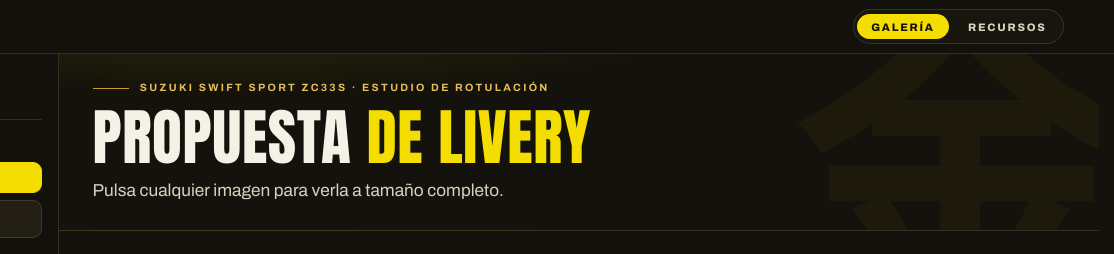
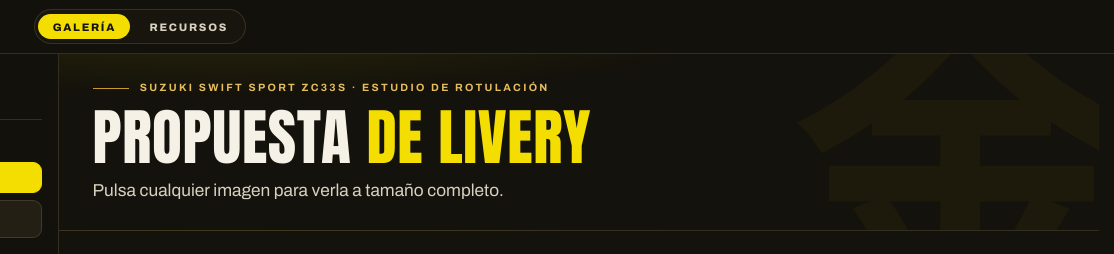
Before and after one commit to Evilchuck666/swift-livery-catalog, a plain HTML site: page index.html in a window 1280 px wide. Shown: the top 254 px of the page, 166-1280 px from the left. Drawn offline with Linux system fonts and the light colour scheme.

Commit message:
fix: adjust button layout and sidebar toggle positioning for improved alignment

```diff
--- a/assets/styles.css
+++ b/assets/styles.css
@@ -46,7 +46,8 @@
   height:var(--topbar-h);
   display:flex;
   align-items:center;
-  justify-content:space-between;
+  justify-content:flex-start;
+  gap:1.25rem;
   padding-inline:clamp(1.1rem,3vw,2.1rem);
   background:rgba(20,18,12,.88);
   backdrop-filter:blur(10px);
@@ -55,7 +56,7 @@
 .brand{display:flex;align-items:center;gap:.6rem;text-decoration:none;}
 .brand__mark{font-family:var(--ff-jp);font-weight:900;font-size:1.15rem;color:var(--ink);background:var(--yellow);width:30px;height:30px;border-radius:6px;display:grid;place-items:center;line-height:1;box-shadow:inset 0 0 0 1.5px rgba(0,0,0,.15);}
 .brand__txt{font-family:var(--ff-display);font-size:1.02rem;letter-spacing:.06em;text-transform:uppercase;color:var(--paper);}
-.sidebar-toggle{display:flex;flex-direction:column;justify-content:center;gap:5px;width:36px;height:36px;padding:0 9px;border-radius:7px;flex-shrink:0;border:1px solid var(--line);background:transparent;transition:background .15s,border-color .15s;}
+.sidebar-toggle{margin-left:auto;display:flex;flex-direction:column;justify-content:center;gap:5px;width:36px;height:36px;padding:0 9px;border-radius:7px;flex-shrink:0;border:1px solid var(--line);background:transparent;transition:background .15s,border-color .15s;}
 .sidebar-toggle:hover{background:rgba(255,255,255,.06);border-color:var(--line-strong);}
 .sidebar-toggle span{display:block;height:2px;background:var(--paper-dim);border-radius:1px;transition:background .15s;}
 .sidebar-toggle:hover span{background:var(--paper);}
```
